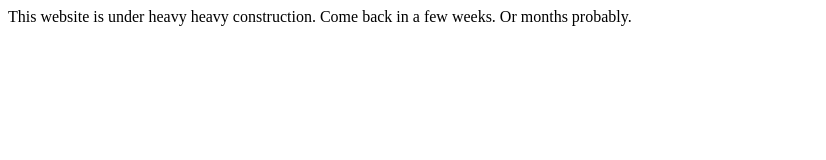
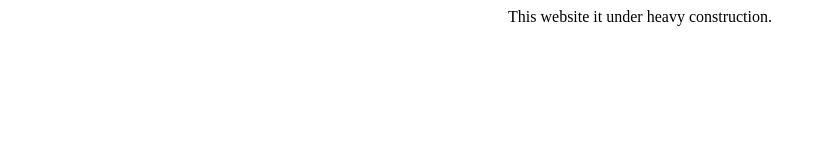
Before and after one commit to edvincambrand/edvincambrand.github.io, a plain HTML site: page index.html in a window 1280 px wide. Shown: the whole page, without its empty margins (0-826 px from the left). Drawn offline with Linux system fonts and the light colour scheme.

Commit message:
centered text

```diff
--- a/index.html
+++ b/index.html
@@ -1,4 +1,6 @@
 <head>
 	<title>	VELKOMMEN </title>
-This website is under heavy heavy construction. Come back in a few weeks. Or months probably.
+<p style="text-align: center;">
+This website it under heavy construction.
+</p>
 </head>
```
